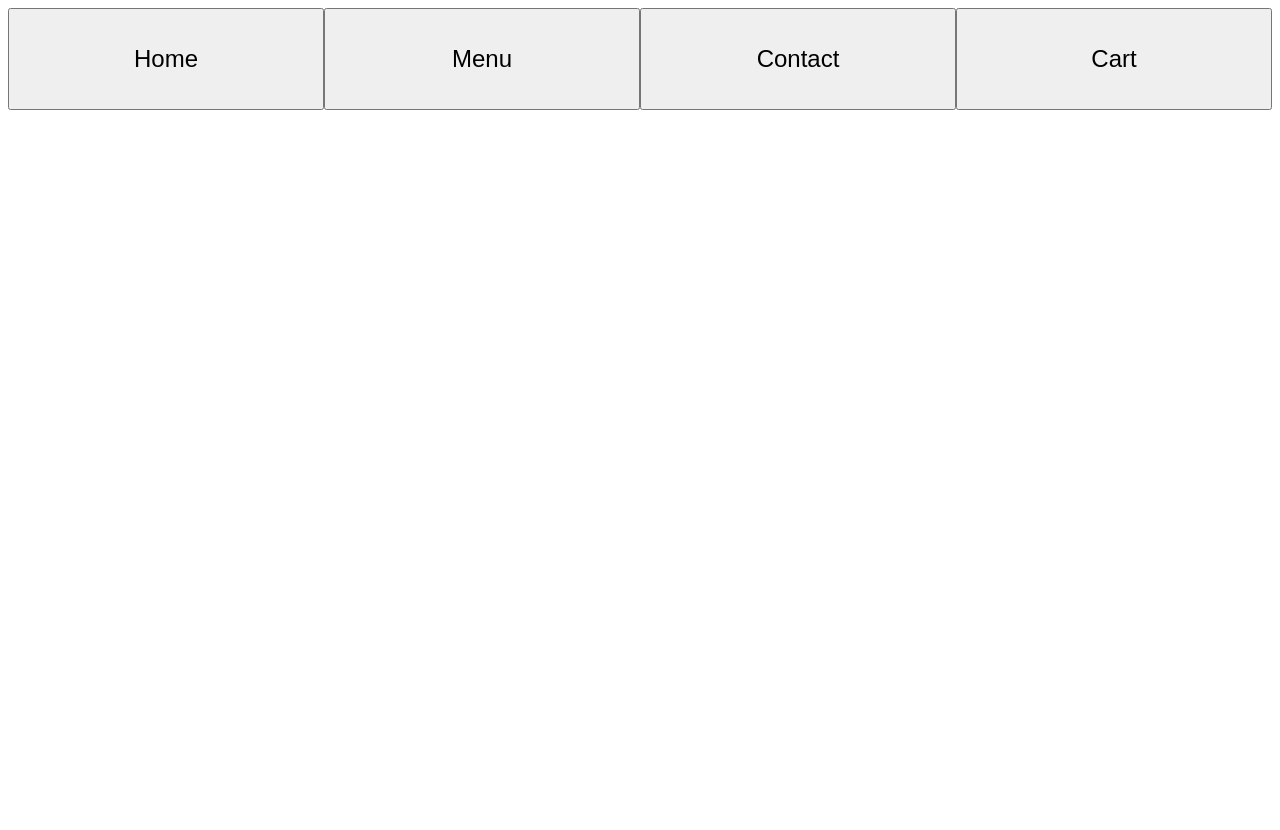
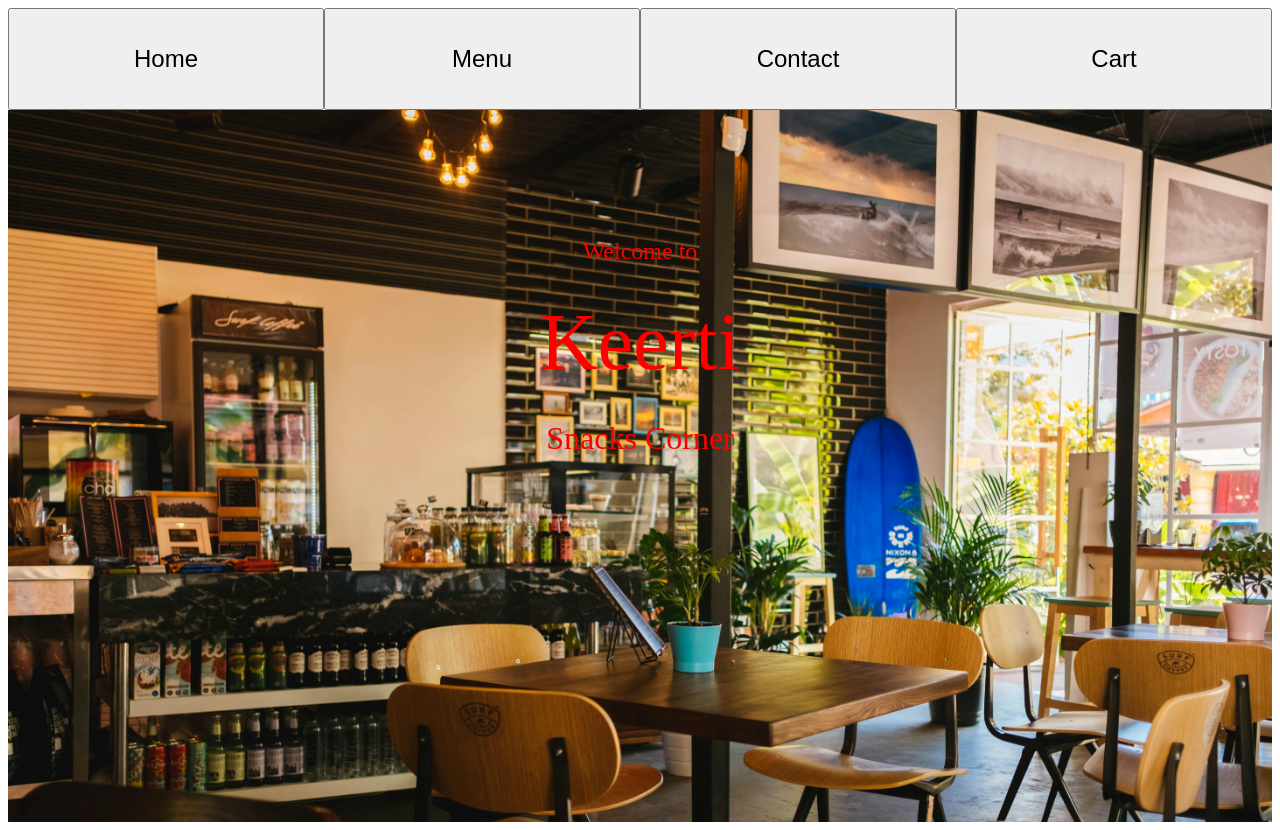
Before and after one commit to Adamnson/restaurant, a website built with webpack: page src/template.html in a window 1280 px wide. Before the commit the page ends 800 px from the top, so only its background shows below. Built offline with nearby package versions, Linux system fonts and the light colour scheme.

Commit message:
(feat) added background image to div, added welcome message

```diff
--- a/src/home_page.js
+++ b/src/home_page.js
@@ -1,7 +1,24 @@
-const home = "This is the Home page";
 const content_div = document.querySelector("#content");
 
 export function showHome() {
-  console.log("home button was clicked");
-  content_div.innerHTML = home;
+
+  content_div.innerHTML = " ";
+  let line1 = document.createElement("p");
+  let line2 = document.createElement("p");
+  let line3 = document.createElement("p");
+  let welcome_div = document.createElement("div");
+
+
+  line1.setAttribute('id', "line-1");
+  line2.setAttribute('id', "line-2");
+  line3.setAttribute('id', "line-3");
+  welcome_div.setAttribute("class", "welcome-container");
+  line1.innerHTML = "Welcome to";
+  line2.innerHTML = "Keerti";
+  line3.innerHTML = "Snacks Corner";
+  welcome_div.appendChild(line1);
+  welcome_div.appendChild(line2);
+  welcome_div.appendChild(line3);
+
+  content_div.appendChild(welcome_div);
 }
--- a/src/index.js
+++ b/src/index.js
@@ -1,17 +1,10 @@
 import "./page_setup.js";
 import "./navbar.css"
-export * from "./home_page.js";
+import { showHome } from "./home_page.js";
+
+export * from "./home_page.js"
 export * from "./menu_page.js";
 export * from "./contact_us.js";
 export * from "./cart.js";
 
-console.log("webpack setup done");
-// const content_div = document.querySelector("#content");
-// const btn_home = document.querySelector("#home");
-// const btn_menu = document.querySelector("#menu");
-// const btn_contact = document.querySelector("#contact");
-// const btn_cart = document.querySelector("#cart");
-// btn_home.addEventListener('click', showHome())
-// btn_menu.addEventListener('click', showMenu())
-// btn_contact.addEventListener('click', showContact())
-// btn_cart.addEventListener('click', showCart())
+showHome();
--- a/src/navbar.css
+++ b/src/navbar.css
@@ -8,3 +8,32 @@ nav > button {
   width: 100%;
   font-size: 1.5rem;
 }
+
+.welcome-container {
+  display: flex;
+  flex-direction: column;
+  align-items: center;
+  min-width: 100%;
+  background-image: url("./home_background.png");
+  background-size: cover;
+  background-blend-mode:difference;
+  color: red;
+  height: 89vh;
+}
+
+.welcome-container > p {
+  margin-block: 1rem;
+}
+
+#line-1 {
+  margin-top: 10vw;
+  font-size: 1.5rem;
+}
+
+#line-2 {
+  font-size: 5rem;
+}
+
+#line-3 {
+  font-size: 2rem;
+}
```
Also changed, not shown: src/home_background.png (added).
